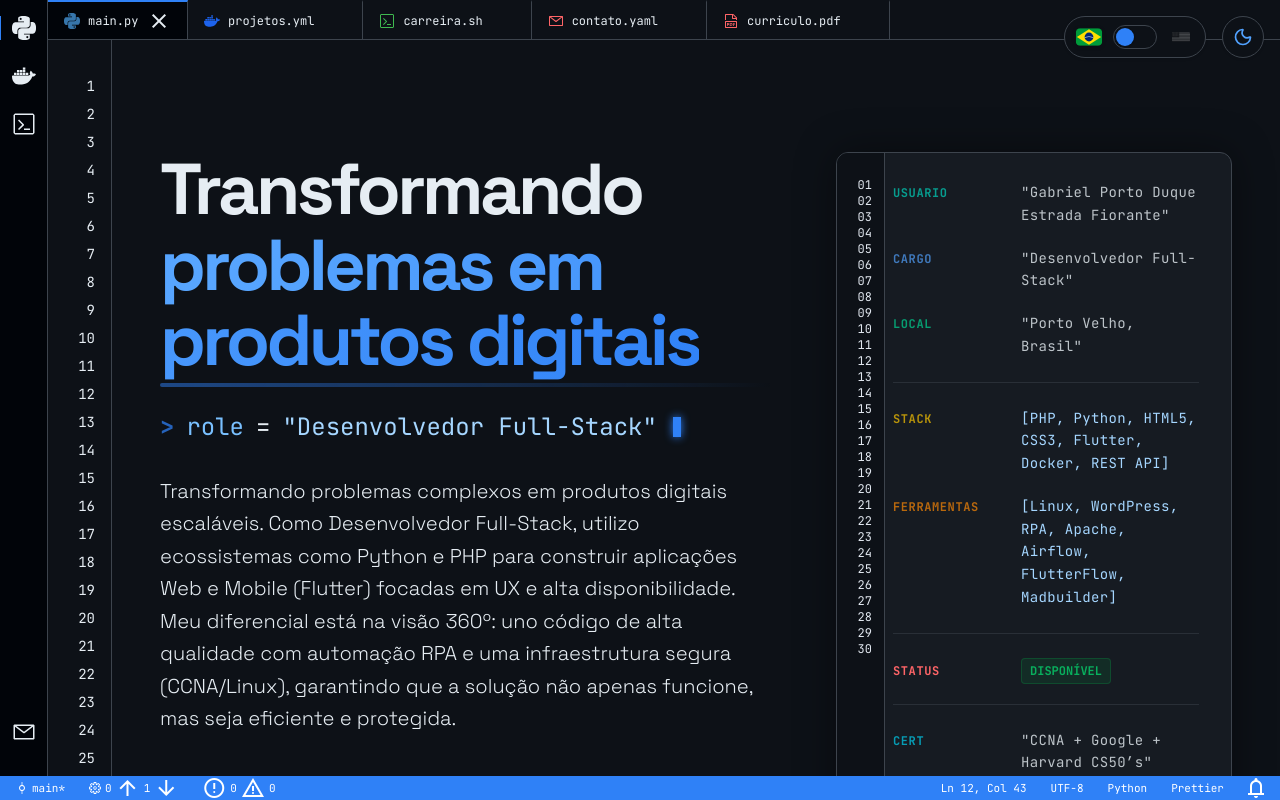
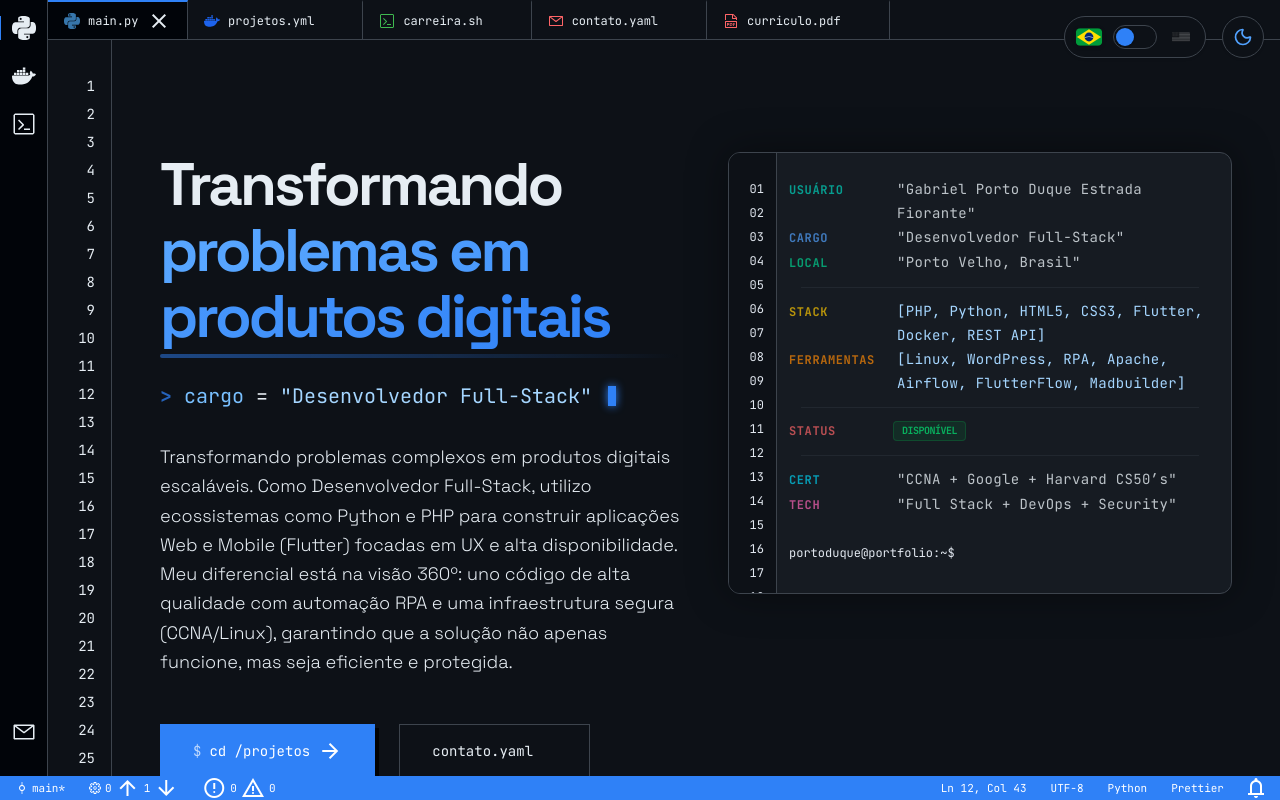
Before and after one commit to portoduque/gabriel-porto-portfolio, a Next.js app: page / in a window 1280 px wide. Built offline with nearby package versions, Linux system fonts and the light colour scheme.

Commit message:
feat: update portfolio content and translations for Gabriel Porto

```diff
--- a/src/app/page.tsx
+++ b/src/app/page.tsx
@@ -165,8 +165,8 @@ function HomeContent() {
                 <div className="w-full max-w-7xl mx-auto px-6 lg:px-12 py-12 lg:py-20 mt-8 mb-12">
                   <div className="grid grid-cols-1 lg:grid-cols-12 gap-12 lg:gap-8 items-start relative z-10">
                     {/* Left Column: Hero Content */}
-                    <div className="col-span-1 lg:col-span-7 flex flex-col gap-8 items-start text-left">
-                      <h1 className="text-4xl lg:text-6xl xl:text-7xl font-bold tracking-tighter text-foreground leading-[1.05]">
+                    <div className="col-span-1 lg:col-span-6 flex flex-col gap-8 items-start text-left">
+                      <h1 className="text-3xl lg:text-5xl xl:text-6xl font-bold tracking-tighter text-foreground leading-[1.1]">
                         {t("hero.title.prefix")}{" "}
                         <span className="relative inline-block">
                           <span className="text-transparent bg-clip-text bg-gradient-to-r from-primary via-neon-blue to-primary animate-gradient-x">
@@ -177,16 +177,16 @@ function HomeContent() {
                       </h1>
 
                       {/* Role subtitle */}
-                      <div className="font-[family-name:var(--font-mono)] text-lg lg:text-2xl text-muted flex flex-wrap justify-start items-center gap-3">
+                      <div className="font-[family-name:var(--font-mono)] text-base lg:text-xl text-muted flex flex-wrap justify-start items-center gap-3">
                         <span className="text-primary font-bold animate-pulse">&gt;</span>
-                        <span className="text-syntax-variable">role</span>
+                        <span className="text-syntax-variable">{t("hero.role_var")}</span>
                         <span className="text-foreground">=</span>
                         <span className="text-syntax-string font-medium">&quot;{profile.role}&quot;</span>
                         <span className="w-2 h-5 bg-primary animate-blink inline-block ml-1 shadow-[0_0_8px_var(--color-primary)]" />
                       </div>
 
                       {/* Description */}
-                      <p className="text-muted text-lg lg:text-xl max-w-2xl font-light leading-relaxed">
+                      <p className="text-muted text-base lg:text-lg max-w-2xl font-light leading-relaxed">
                         {profile.summary}
                       </p>
 
@@ -229,7 +229,7 @@ function HomeContent() {
                     </div>
 
                     {/* Right Column: System Overview Component */}
-                    <div className="col-span-1 lg:col-span-5 w-full flex justify-end items-center perspective-[2000px] mt-8 lg:mt-0 lg:pl-8">
+                    <div className="col-span-1 lg:col-span-6 w-full flex justify-end items-center perspective-[2000px] mt-8 lg:mt-0 lg:pl-4">
                       <SystemOverview />
                     </div>
                   </div>
--- a/src/components/content/CareerPipelineView.tsx
+++ b/src/components/content/CareerPipelineView.tsx
@@ -50,7 +50,7 @@ export function CareerPipelineView() {
                 <div className="flex items-center gap-2">
                     <span className="material-symbols-outlined text-primary text-lg">play_circle</span>
                     <div>
-                        <p className="text-xs text-muted font-[family-name:var(--font-mono)]">Status</p>
+                        <p className="text-xs text-muted font-[family-name:var(--font-mono)]">{t("career.pipeline.status_label")}</p>
                         <p className="text-sm font-bold text-neon-green">{t("career.pipeline.running")}</p>
                     </div>
                 </div>
--- a/src/components/hero/SystemOverview.tsx
+++ b/src/components/hero/SystemOverview.tsx
@@ -92,7 +92,7 @@ export function SystemOverview() {
             initial={{ opacity: 0, scale: 0.9, y: 20 }}
             animate={{ opacity: 1, scale: 1, y: 0 }}
             transition={{ duration: 0.8, ease: "easeOut", delay: 0.2 }}
-            className="perspective-1000 w-full max-w-xl"
+            className="perspective-1000 w-full"
             onMouseMove={handleMouseMove}
             onMouseLeave={handleMouseLeave}
         >
@@ -104,42 +104,42 @@ export function SystemOverview() {
                 <div className="absolute inset-0 bg-gradient-to-br from-blue-500/10 via-transparent to-teal-500/10 opacity-0 group-hover:opacity-100 transition-opacity duration-500 pointer-events-none" />
 
                 {/* Content Body */}
-                <div className="relative min-h-[500px] p-6 px-8 font-mono text-sm leading-relaxed text-slate-800 dark:text-slate-200">
+                <div className="relative min-h-[440px] py-6 px-0 font-mono text-[11px] sm:text-xs lg:text-sm text-slate-800 dark:text-slate-200">
                     {/* Line Numbers */}
-                    <div className="absolute left-0 top-0 bottom-0 w-12 border-r border-border bg-panel dark:bg-panel text-right py-6 pr-3 text-muted/30 select-none hidden sm:block text-xs font-mono">
-                        {Array.from({ length: 30 }).map((_, i) => (
+                    <div className="absolute left-0 top-0 bottom-0 w-10 lg:w-12 border-r border-border bg-panel dark:bg-panel text-right py-6 pr-2 lg:pr-3 text-muted/30 select-none hidden sm:block text-[10px] lg:text-xs font-mono leading-6">
+                        {Array.from({ length: 40 }).map((_, i) => (
                             <div key={i}>{(i + 1).toString().padStart(2, '0')}</div>
                         ))}
                     </div>
 
-                    <div className="sm:pl-6 flex flex-col gap-3 relative z-10 font-medium">
+                    <div className="sm:pl-12 lg:pl-14 pr-2 lg:pr-4 flex flex-col relative z-10 font-medium leading-6">
                         <EnvRow label={t("system.label.user")} value={profile.name} color="text-teal-400" delay={400} />
                         <EnvRow label={t("system.label.role")} value={profile.role} color="text-blue-400" delay={700} />
                         <EnvRow label={t("system.label.loc")} value={t("system.loc")} color="text-emerald-400" delay={1000} />
 
-                        <div className="h-px bg-border/50 w-full my-2" />
+                        <div className="h-6 flex items-center px-4"><div className="h-px bg-border/30 w-full" /></div>
 
                         <EnvRow label={t("system.label.stack")} value={stackDisplay} color="text-yellow-400" delay={1300} />
                         <EnvRow label={t("system.label.tools")} value={toolsDisplay} color="text-orange-400" delay={1600} />
 
-                        <div className="h-px bg-border/50 w-full my-2" />
+                        <div className="h-6 flex items-center px-4"><div className="h-px bg-border/30 w-full" /></div>
 
                         {/* Status Row */}
-                        <div className="flex items-center gap-4 group/status cursor-pointer mt-1">
-                            <span className="text-red-400 font-bold w-28 shrink-0 tracking-wider text-xs">{t("system.label.status")}</span>
-                            <div className="flex items-center gap-2 bg-green-500/10 px-2 py-1 rounded border border-green-500/20 group-hover/status:border-green-500/50 transition-colors">
-                                <span className="text-green-400 font-bold text-xs animate-pulse">{t("system.status")}</span>
+                        <div className="flex items-center gap-2 group/status cursor-pointer min-h-[1.5rem] px-1 h-6">
+                            <span className="text-red-400 font-bold w-20 lg:w-24 shrink-0 tracking-wider text-[10px] lg:text-xs leading-6 opacity-70">{t("system.label.status")}</span>
+                            <div className="flex items-center gap-2 bg-green-500/10 px-2 h-5 rounded border border-green-500/20 group-hover/status:border-green-500/50 transition-colors">
+                                <span className="text-green-400 font-bold text-[9px] lg:text-[10px] uppercase tracking-tighter animate-pulse">{t("system.status")}</span>
                             </div>
                         </div>
 
                         {profile.highlights && (
                             <>
-                                <div className="h-px bg-border/50 w-full my-2" />
-                                <div className="flex flex-col gap-2">
+                                <div className="h-6 flex items-center px-4"><div className="h-px bg-border/30 w-full" /></div>
+                                <div className="flex flex-col">
                                     {profile.highlights.map((h, i) => (
                                         <EnvRow
                                             key={h.label}
-                                            label={h.label}
+                                            label={h.label === "CERT" ? t("system.label.cert") : h.label === "TECH" ? t("system.label.tech") : h.label}
                                             value={h.value}
                                             color={i === 0 ? "text-cyan-400" : i === 1 ? "text-pink-400" : "text-amber-400"}
                                             delay={1900 + (i * 300)}
@@ -149,9 +149,11 @@ export function SystemOverview() {
                             </>
                         )}
 
+                        <div className="h-6" /> {/* Blank line to maintain 24px rhythm perfectly instead of an arbitrary mt-6 */}
+
                         {/* Cursor Line */}
-                        <div className="flex items-center gap-2 text-muted/30 mt-4 text-xs">
-                            <span>{t("system.prompt")}</span>
+                        <div className="flex items-center gap-2 text-muted/30 h-6 px-1 text-[10px] lg:text-xs">
+                            <span className="leading-6">{t("system.prompt")}</span>
                             <span className="animate-pulse bg-muted/50 w-2 h-4 block"></span>
                         </div>
                     </div>
@@ -162,13 +164,14 @@ export function SystemOverview() {
 }
 
 function EnvRow({ label, value, color, delay }: { label: string, value: string, color: string, delay: number }) {
+    const { t } = useLanguage();
     const scrambled = useScrambleText(value, delay);
 
     return (
-        <div className="flex flex-col sm:flex-row sm:items-baseline gap-1 sm:gap-4 p-1 -mx-1 rounded transition-colors duration-200 group/row">
-            <span className={cn("font-bold w-28 shrink-0 tracking-wider text-xs opacity-70 group-hover/row:opacity-100 transition-opacity", color)}>{label}</span>
-            <span className="text-foreground/80 font-normal tracking-wide group-hover/row:text-foreground transition-colors">
-                {label === "STACK" || label === "TOOLS" || label === "FERRAMENTAS" ? (
+        <div className="flex flex-col sm:flex-row sm:items-start lg:items-baseline gap-0 sm:gap-2 lg:gap-3 px-1 py-0 min-h-[1.5rem] rounded transition-colors duration-200 group/row">
+            <span className={cn("font-bold w-20 lg:w-24 shrink-0 tracking-wider text-[10px] lg:text-xs opacity-70 group-hover/row:opacity-100 transition-opacity leading-6", color)}>{label}</span>
+            <span className="text-foreground/80 font-normal tracking-wide group-hover/row:text-foreground transition-colors leading-6 flex-1 min-w-0 break-words">
+                {label === "STACK" || label === t("system.label.tools") ? (
                     <span className="text-syntax-string">{scrambled}</span>
                 ) : (
                     <span>&quot;{scrambled}&quot;</span>
--- a/src/lib/data.ts
+++ b/src/lib/data.ts
@@ -22,12 +22,20 @@ export function getProfile(locale: Locale) {
             location: "Porto Velho - RO, Brazil",
             summary:
                 "Turning complex problems into scalable digital products. As a Full-Stack Developer, I leverage ecosystems like Python and PHP to build Web and Mobile (Flutter) applications focused on UX and high availability. My edge is a 360° vision: I combine high-quality code with RPA automation and a secure infrastructure (CCNA/Linux), ensuring solutions are not only functional but efficient and protected.",
+            highlights: [
+                { label: "CERT", value: "CCNA + Google + Harvard CS50’s" },
+                { label: "TECH", value: "Full Stack + DevOps + Security" }
+            ]
         }
         : {
             role: "Desenvolvedor Full-Stack",
             location: "Porto Velho - RO, Brasil",
             summary:
                 "Transformando problemas complexos em produtos digitais escaláveis. Como Desenvolvedor Full-Stack, utilizo ecossistemas como Python e PHP para construir aplicações Web e Mobile (Flutter) focadas em UX e alta disponibilidade. Meu diferencial está na visão 360º: uno código de alta qualidade com automação RPA e uma infraestrutura segura (CCNA/Linux), garantindo que a solução não apenas funcione, mas seja eficiente e protegida.",
+            highlights: [
+                { label: "CERT", value: "CCNA + Google + Harvard CS50’s" },
+                { label: "TECH", value: "Full Stack + DevOps + Security" }
+            ]
         };
 
     return { ...PROFILE, ...localized };
--- a/src/lib/translations.ts
+++ b/src/lib/translations.ts
@@ -9,6 +9,7 @@ const pt: Record<string, string> = {
     // Hero
     "hero.title.prefix": "Transformando",
     "hero.title.highlight": "problemas em produtos digitais",
+    "hero.role_var": "cargo",
     "hero.cta.projects": "cd /projetos",
     "hero.cta.contact": "contato.yaml",
 
@@ -30,12 +31,14 @@ const pt: Record<string, string> = {
     // System Overview
     "system.loc": "Porto Velho, Brasil",
     "system.status": "DISPONÍVEL",
-    "system.label.user": "USUARIO",
+    "system.label.user": "USUÁRIO",
     "system.label.role": "CARGO",
     "system.label.loc": "LOCAL",
     "system.label.stack": "STACK",
     "system.label.tools": "FERRAMENTAS",
     "system.label.status": "STATUS",
+    "system.label.cert": "CERT",
+    "system.label.tech": "TECH",
     "system.prompt": "portoduque@portfolio:~$",
 
     // Sections
@@ -58,6 +61,7 @@ const pt: Record<string, string> = {
     "career.pipeline.title": "deploy-carreira.sh",
     "career.pipeline.header": "Pipeline de Carreira",
     "career.pipeline.stages": "Etapas",
+    "career.pipeline.status_label": "Status",
     "career.pipeline.running": "Em execução",
     "career.pipeline.cert.title": "Certificações",
     "career.pipeline.cert.value": "Google Cybersec & CCNA",
@@ -157,7 +161,7 @@ const pt: Record<string, string> = {
     "git.repos.footer": "Repositórios fazem parte do portfólio de Gabriel Porto.",
 
     // Docker View
-    "docker.title": "Serviços",
+    "docker.title": "Projetos",
     "docker.subtitle": "docker compose up -d",
     "docker.total": "Containers",
     "docker.status.running": "Ativo",
@@ -227,6 +231,7 @@ const en: Record<string, string> = {
     // Hero
     "hero.title.prefix": "Transforming",
     "hero.title.highlight": "problems into digital products",
+    "hero.role_var": "role",
     "hero.cta.projects": "cd /projects",
     "hero.cta.contact": "contact.yaml",
 
@@ -254,6 +259,8 @@ const en: Record<string, string> = {
     "system.label.stack": "STACK",
     "system.label.tools": "TOOLS",
     "system.label.status": "STATUS",
+    "system.label.cert": "CERT",
+    "system.label.tech": "TECH",
     "system.prompt": "portoduque@portfolio:~$",
 
     // Sections
@@ -276,6 +283,7 @@ const en: Record<string, string> = {
     "career.pipeline.title": "deploy-career.sh",
     "career.pipeline.header": "Career Pipeline",
     "career.pipeline.stages": "Stages",
+    "career.pipeline.status_label": "Status",
     "career.pipeline.running": "Running",
     "career.pipeline.cert.title": "Certifications",
     "career.pipeline.cert.value": "Google Cybersec & CCNA",
@@ -375,7 +383,7 @@ const en: Record<string, string> = {
     "git.repos.footer": "Repositories are part of Gabriel Porto's portfolio.",
 
     // Docker View
-    "docker.title": "Services",
+    "docker.title": "Projects",
     "docker.subtitle": "docker compose up -d",
     "docker.total": "Containers",
     "docker.status.running": "Active",
```
